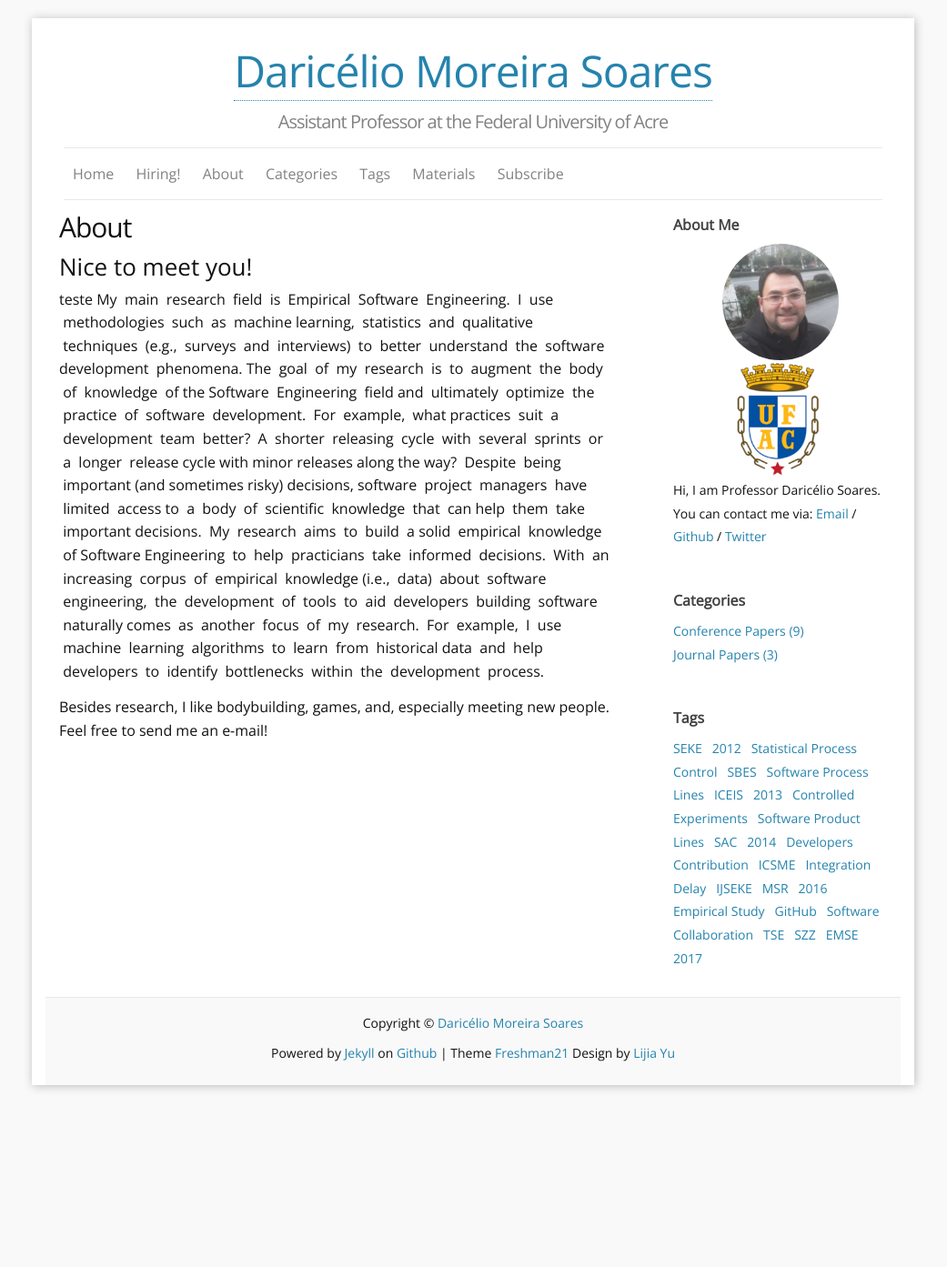
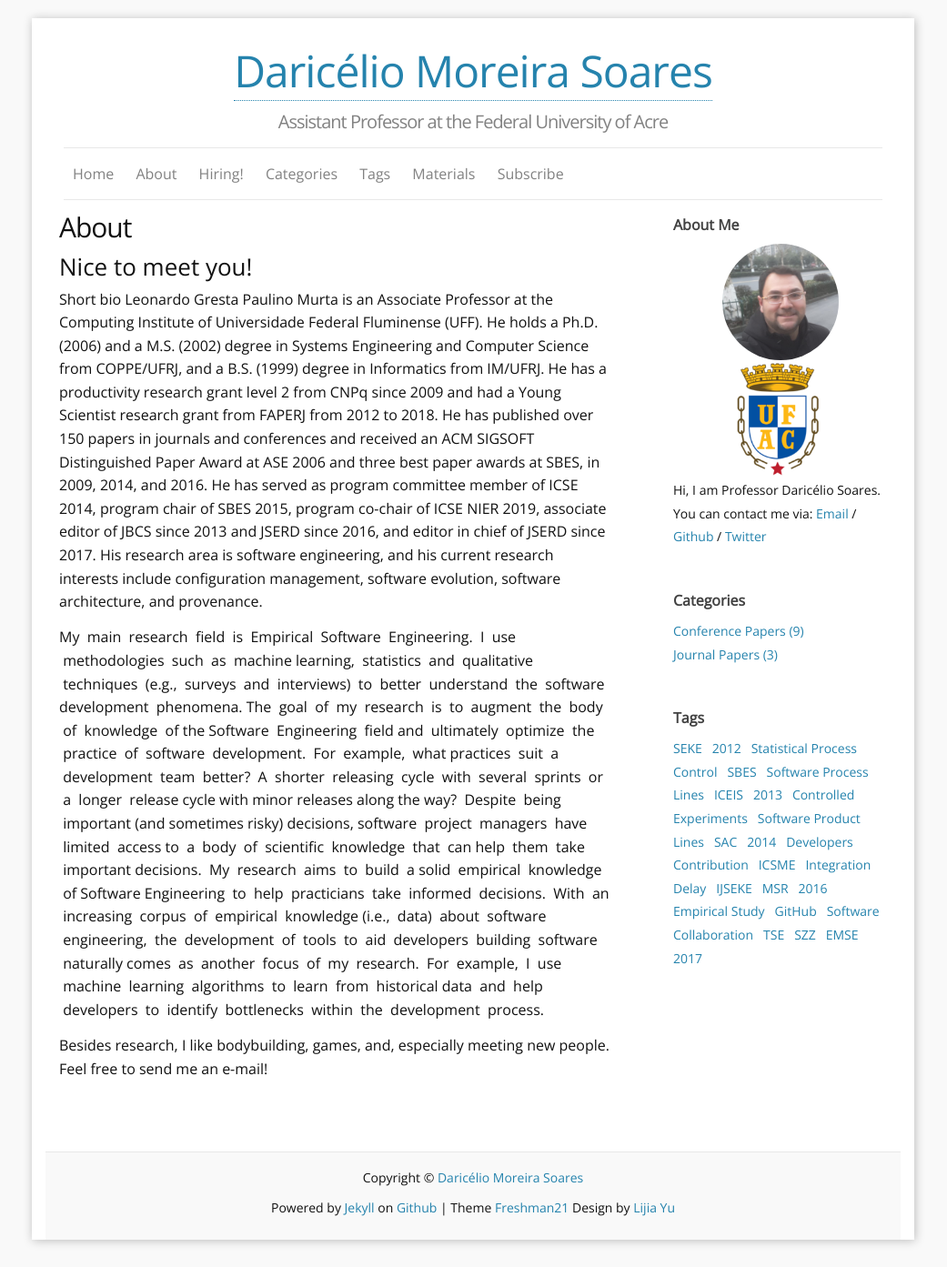
Before and after one commit to daricelio/daricelio.github.io, a Jekyll site: the page built from b_about.md, in a window 1280 px wide. Shown: the whole page at 91% size, without its empty margins (120-1161 px from the left). Built offline with Jekyll 4.4.1, drawn with Linux system fonts in a browser that asks for light colours; comment, search, counter and statistics services are not loaded; before the commit the page ends 1223 px from its top, so only the background shows below that.

Commit message:
Update and rename c_about.md to b_about.md

```diff
--- a/c_about.md
+++ b/b_about.md
@@ -7,7 +7,9 @@ permalink: /about/
 
 ### Nice to meet you!
 
-teste
+Short bio
+Leonardo Gresta Paulino Murta is an Associate Professor at the Computing Institute of Universidade Federal Fluminense (UFF). He holds a Ph.D. (2006) and a M.S. (2002) degree in Systems Engineering and Computer Science from COPPE/UFRJ, and a B.S. (1999) degree in Informatics from IM/UFRJ. He has a productivity research grant level 2 from CNPq since 2009 and had a Young Scientist research grant from FAPERJ from 2012 to 2018. He has published over 150 papers in journals and conferences and received an ACM SIGSOFT Distinguished Paper Award at ASE 2006 and three best paper awards at SBES, in 2009, 2014, and 2016. He has served as program committee member of ICSE 2014, program chair of SBES 2015, program co-chair of ICSE NIER 2019, associate editor of JBCS since 2013 and JSERD since 2016, and editor in chief of JSERD since 2017. His research area is software engineering, and his current research interests include configuration management, software evolution, software architecture, and provenance.
+
 My  main  research  field  is  Empirical  Software  Engineering.  I  use  methodologies  such  as  machine learning,  statistics  and  qualitative  techniques  (e.g.,  surveys  and  interviews)  to  better  understand  the  software development  phenomena. The  goal  of  my  research  is  to  augment  the  body  of  knowledge  of the Software  Engineering  field and  ultimately  optimize  the  practice  of  software  development.  For  example,  what practices  suit  a  development  team  better?  A  shorter  releasing  cycle  with  several  sprints  or  a  longer  release cycle with minor releases along the way?  Despite  being  important (and sometimes risky) decisions, software  project  managers  have  limited  access to  a  body  of  scientific  knowledge  that  can help  them  take  important decisions.  My  research  aims  to  build  a solid  empirical  knowledge  of Software Engineering  to  help  practicians  take  informed  decisions.  With  an  increasing  corpus  of  empirical  knowledge (i.e.,  data)  about  software  engineering,  the  development  of  tools  to  aid  developers  building  software  naturally comes  as  another  focus  of  my  research.  For  example,  I  use  machine  learning  algorithms  to  learn  from  historical data  and  help  developers  to  identify  bottlenecks  within  the  development  process.
 
 Besides research, I like bodybuilding, games, and, especially meeting new people. Feel free to send me an e-mail!
```
